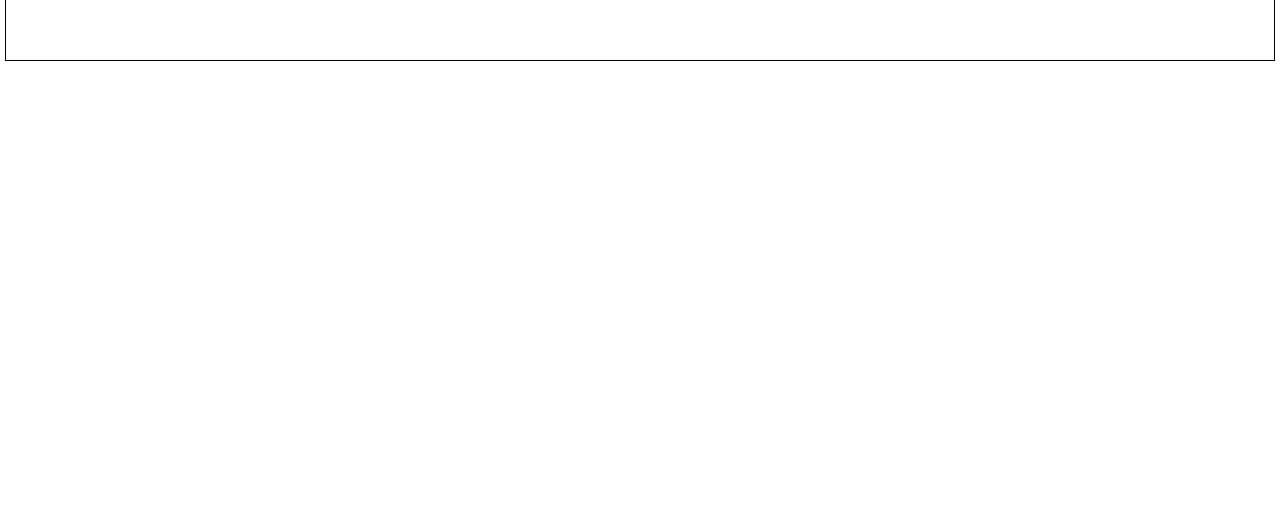
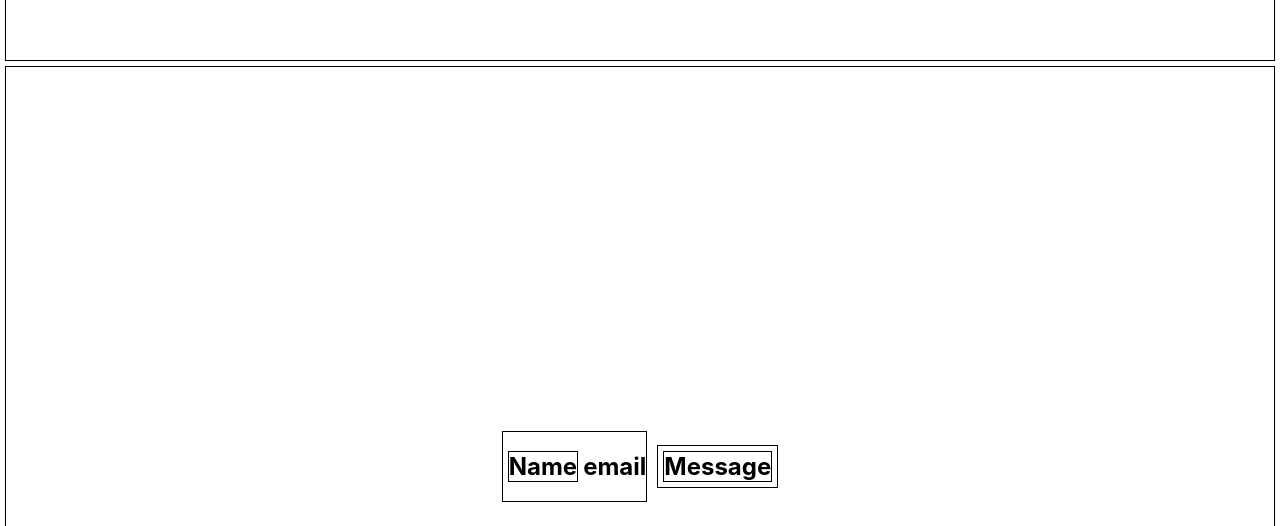
Before and after one commit to jshvaron/Portfolio-JoshuaAguirre, a React (Create React App) app: page / in a window 1280 px wide. Shown: the part 1573-2099 px from the top of the page. Before the commit the page ends 1634 px from the top, so only its background shows below. Built offline with nearby package versions, Linux system fonts and the light colour scheme.

Commit message:
Contact section structured.

```diff
--- a/src/components/Main.js
+++ b/src/components/Main.js
@@ -2,6 +2,7 @@ import React from "react";
 import Navbar from "./Navigation/Navbar";
 import AboutMe from "./About";
 import Portfolio from "./Portfolio";
+import Contact from "./contact";
 import '../index.css'
 
 function Main() {
@@ -14,6 +15,7 @@ function Main() {
             <body>
                 <AboutMe />
                 <Portfolio />
+                <Contact />
             </body>
             <footer>
                 xFOOTERx
--- a/src/components/contact.js
+++ b/src/components/contact.js
@@ -0,0 +1,26 @@
+import React from "react";
+
+function Contact(){
+
+    return (
+        <>
+            <div className="ContactContainer">
+                <section className="Details">
+                    <h2 className="DetailsHeader">
+                        Name
+                    </h2>
+                    <h2>
+                        email
+                    </h2>
+                </section>
+                <section className="Message">
+                    <h2 className="MessageHeader">
+                        Message
+                    </h2>
+                </section>
+            </div>
+        </>
+    )
+}
+
+export default Contact;
--- a/src/index.css
+++ b/src/index.css
@@ -91,6 +91,35 @@ body {
 }
 
 
+/* CONTACT */
+.ContactContainer{
+  border: 1px solid black;
+  margin: 5px;
+  height: 100vh;
+  display: flex;
+  justify-content: center;
+  align-items: center;
+}
+.Details{
+  border: 1px solid black;
+  margin: 5px;
+  display: flex;
+  justify-content: center;
+  align-items: center;
+}
+.DetailsHeader{
+  border: 1px solid black;
+  margin: 5px;
+}
+.Message{
+  border: 1px solid black;
+  margin: 5px;
+}
+.MessageHeader{
+  border: 1px solid black;
+  margin: 5px;
+}
+
 
 
 
```
